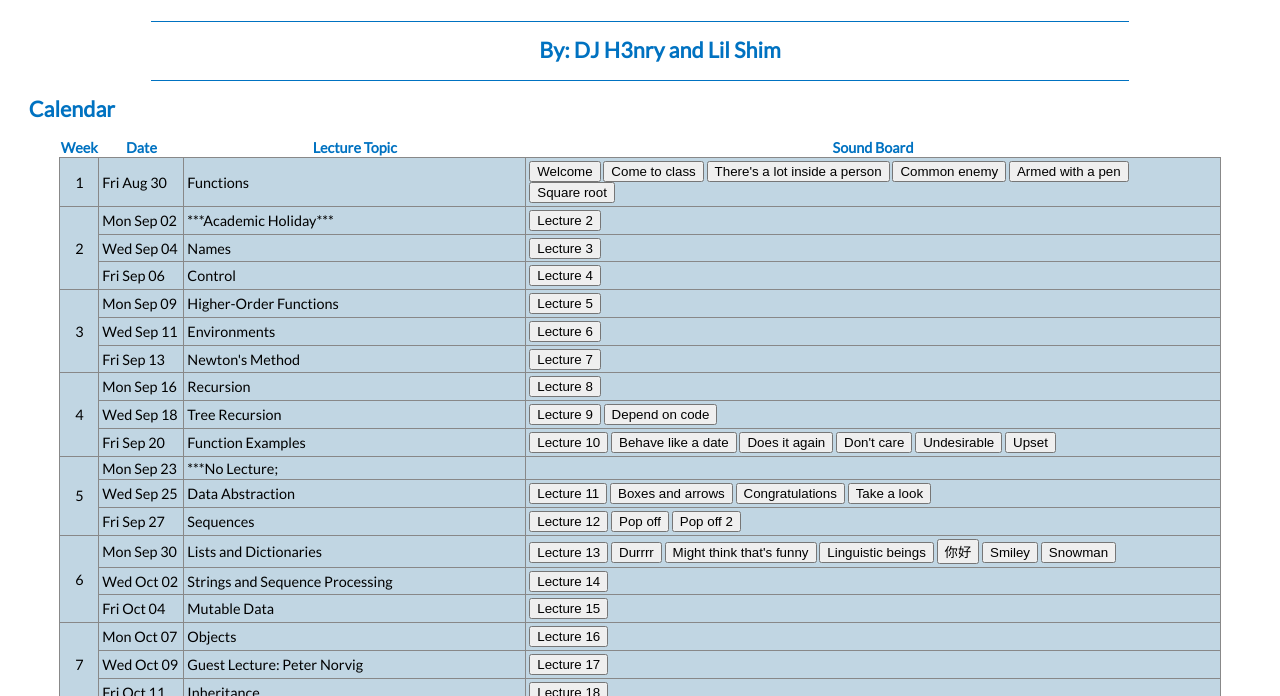
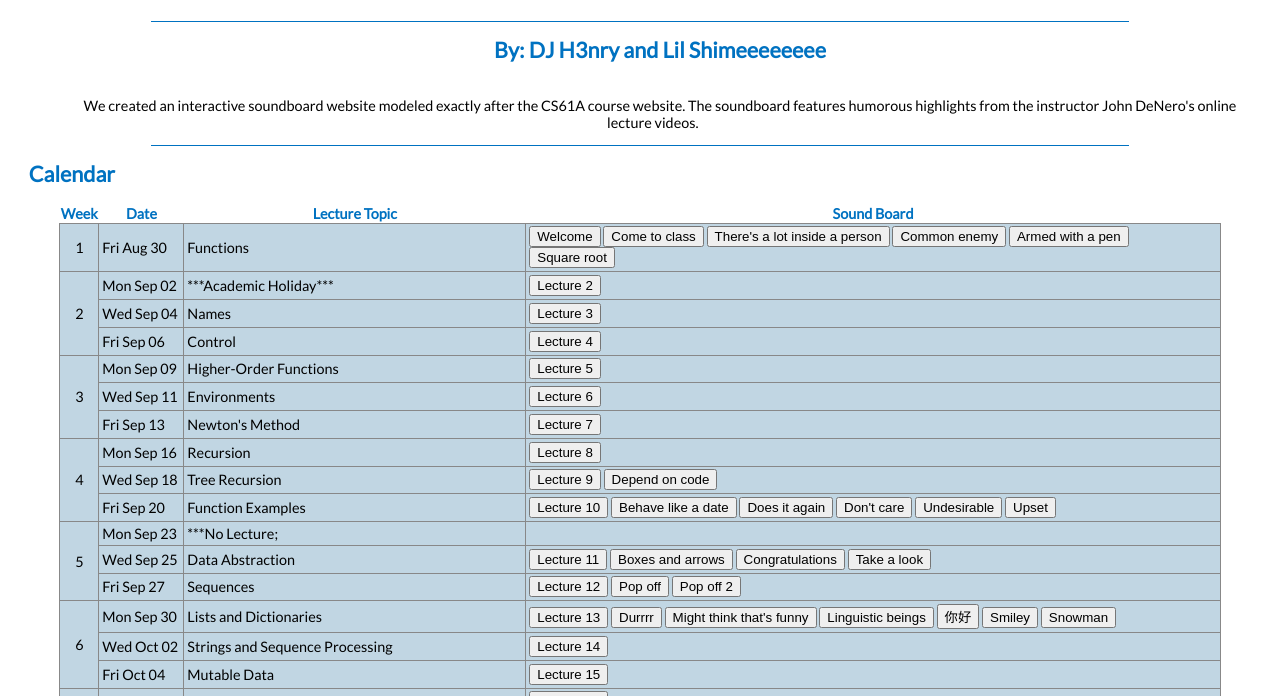
Before and after one commit to hidesminimally/hackathon, a plain HTML site: page CS61A.htm in a window 1280 px wide. Shown: the part 104-800 px from the top of the page. Drawn offline with Linux system fonts and the light colour scheme; a script that the page names is missing.

Commit message:
Update CS61A.htm

```diff
--- a/CS61A.htm
+++ b/CS61A.htm
@@ -9,7 +9,7 @@
     <link href='http://fonts.googleapis.com/css?family=Lato' rel='stylesheet' type='text/css'>
     <link rel="stylesheet" type="text/css" href="style.css"/>
 
-    <title>CS 61A Fall 2013: Structure and Interpretation of Computer Programs</title>
+    <title>DeNero Noises: John Denero Sound Board</title>
   </head>
 
   <body>
@@ -19,7 +19,9 @@
     <br/>
     <hr/>
     <ul class="navigation">
-      <li><h2>By: DJ H3nry and Lil Shim</h2></li>
+      <li><h2>By: DJ H3nry and Lil Shimeeeeeeee</h2>
+      <br>We created an interactive soundboard website modeled exactly after the CS61A course website. The soundboard features humorous highlights from the instructor John DeNero's online lecture videos.
+      </li>
     </ul>
 
     <hr/>
```
